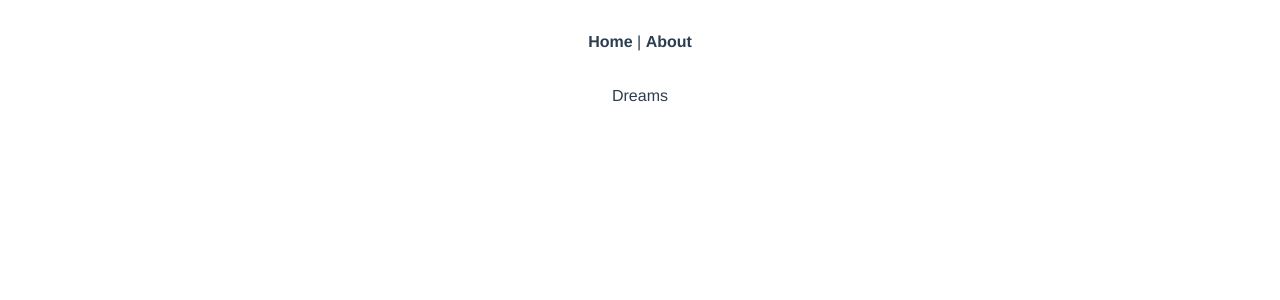
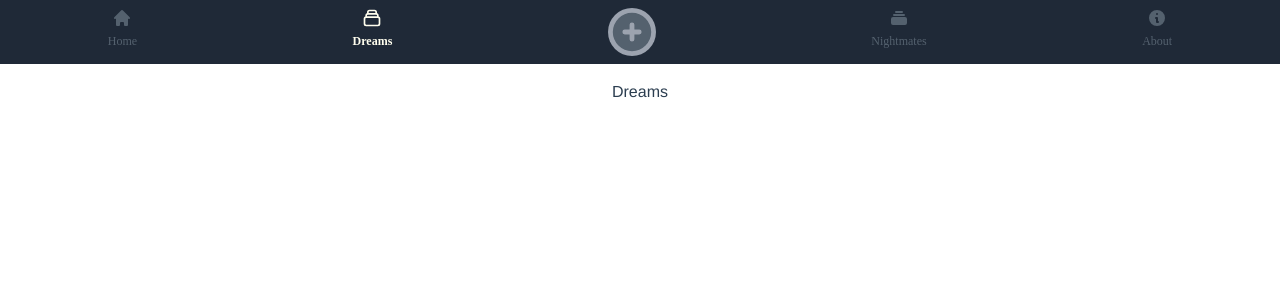
Before and after one commit to osamamhd/dandn-vueapp, a Vue app: page /dreams in a window 1280 px wide. Shown: the top 300 px of the page. Built offline with nearby package versions, Linux system fonts and the light colour scheme.

Commit message:
✨ fixed nav.

```diff
--- a/src/App.vue
+++ b/src/App.vue
@@ -1,9 +1,62 @@
 <template>
-  <div id="nav">
-    <router-link to="/">Home</router-link> |
-    <router-link to="/about">About</router-link>
+  <div id="nav" class="bg-gray-800 fixed w-full flex justify-around py-2 font-serif">
+    <div>
+      <router-link to="/">
+        <svg xmlns="http://www.w3.org/2000/svg" class="h-5 w-5 mx-auto" viewBox="0 0 20 20" fill="currentColor">
+          <path d="M10.707 2.293a1 1 0 00-1.414 0l-7 7a1 1 0 001.414 1.414L4 10.414V17a1 1 0 001 1h2a1 1 0 001-1v-2a1 1 0 011-1h2a1 1 0 011 1v2a1 1 0 001 1h2a1 1 0 001-1v-6.586l.293.293a1 1 0 001.414-1.414l-7-7z" />
+        </svg>
+        <span class="text-xs">
+          Home
+        </span>
+      </router-link>
+    </div>
+
+    <div>
+      <router-link to="/dreams">
+        <svg xmlns="http://www.w3.org/2000/svg" class="h-5 w-5 mx-auto" fill="none" viewBox="0 0 24 24" stroke="currentColor">
+          <path stroke-linecap="round" stroke-linejoin="round" stroke-width="2" d="M19 11H5m14 0a2 2 0 012 2v6a2 2 0 01-2 2H5a2 2 0 01-2-2v-6a2 2 0 012-2m14 0V9a2 2 0 00-2-2M5 11V9a2 2 0 012-2m0 0V5a2 2 0 012-2h6a2 2 0 012 2v2M7 7h10" />
+        </svg>
+        <span class="text-xs">
+          Dreams
+        </span>
+      </router-link>
+    </div>
+
+    <div class="bg-gray-400 rounded-full">
+      <router-link to="/create">
+        <svg xmlns="http://www.w3.org/2000/svg" class="h-12 w-12 my-auto" viewBox="0 0 20 20" fill="currentColor">
+          <path fill-rule="evenodd" d="M10 18a8 8 0 100-16 8 8 0 000 16zm1-11a1 1 0 10-2 0v2H7a1 1 0 100 2h2v2a1 1 0 102 0v-2h2a1 1 0 100-2h-2V7z" clip-rule="evenodd" />
+        </svg>
+      </router-link>
+    </div>
+
+    <div>
+      <router-link to="/nightmares">
+        <svg xmlns="http://www.w3.org/2000/svg" class="h-5 w-5 mx-auto" viewBox="0 0 20 20" fill="currentColor">
+          <path d="M7 3a1 1 0 000 2h6a1 1 0 100-2H7zM4 7a1 1 0 011-1h10a1 1 0 110 2H5a1 1 0 01-1-1zM2 11a2 2 0 012-2h12a2 2 0 012 2v4a2 2 0 01-2 2H4a2 2 0 01-2-2v-4z" />
+        </svg>
+        <span class="text-xs">
+          Nightmates
+        </span>
+      </router-link>
+    </div>
+
+    <div>
+      <router-link to="/about">
+        <svg xmlns="http://www.w3.org/2000/svg" class="h-5 w-5 mx-auto" viewBox="0 0 20 20" fill="currentColor">
+          <path fill-rule="evenodd" d="M18 10a8 8 0 11-16 0 8 8 0 0116 0zm-7-4a1 1 0 11-2 0 1 1 0 012 0zM9 9a1 1 0 000 2v3a1 1 0 001 1h1a1 1 0 100-2v-3a1 1 0 00-1-1H9z" clip-rule="evenodd" />
+        </svg>
+        <span class="text-xs">
+          About
+        </span>
+      </router-link>
+    </div>
+
   </div>
-  <router-view/>
+
+  <div class="pt-20">
+    <router-view/>
+  </div>
 </template>
 
 <style>
@@ -15,16 +68,13 @@
   color: #2c3e50;
 }
 
-#nav {
-  padding: 30px;
-}
 
 #nav a {
-  font-weight: bold;
-  color: #2c3e50;
+  color: #54616e;
 }
 
 #nav a.router-link-exact-active {
-  color: #42b983;
+  font-weight: bold;
+  color: #fffeee;
 }
 </style>
```
